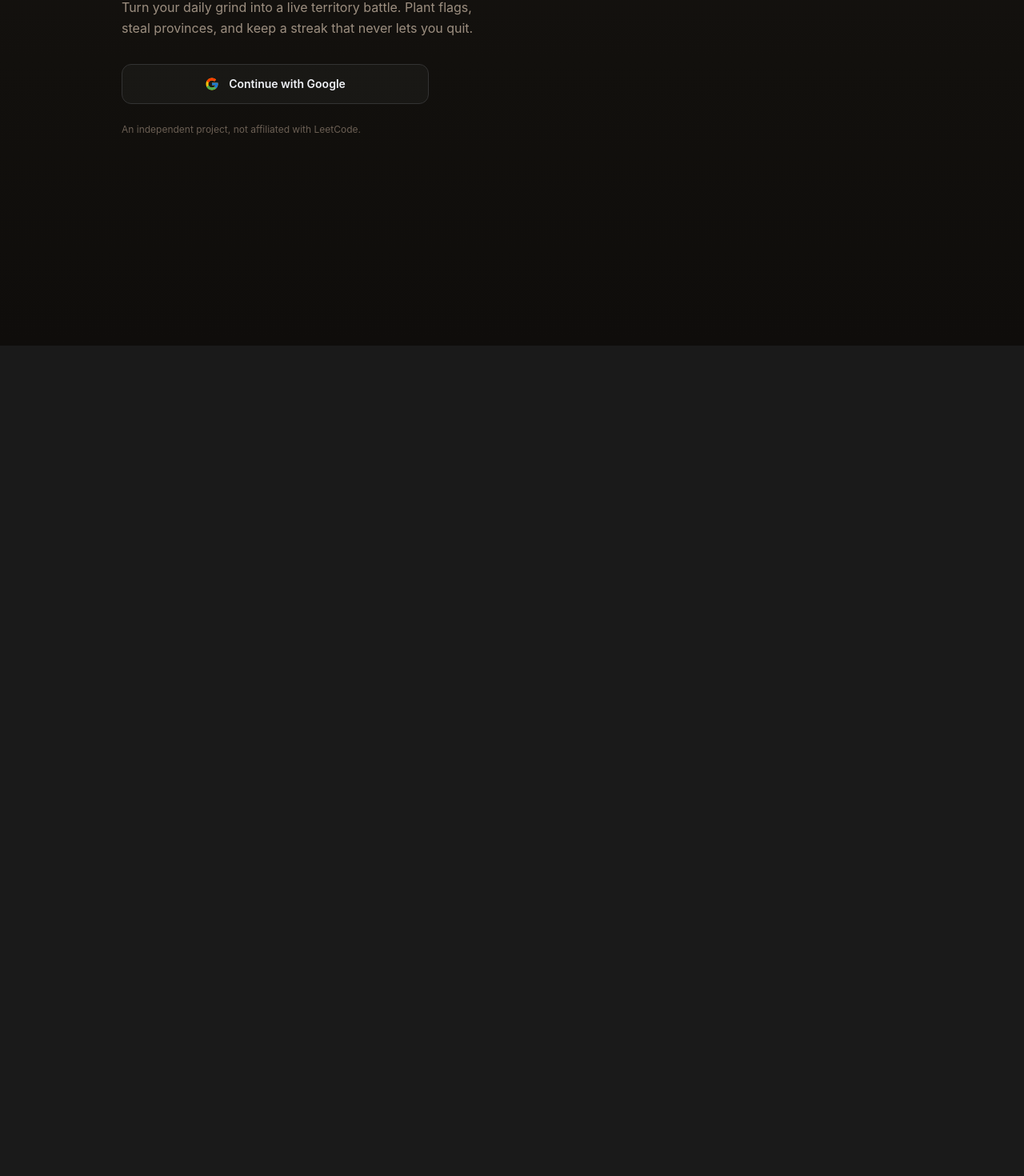
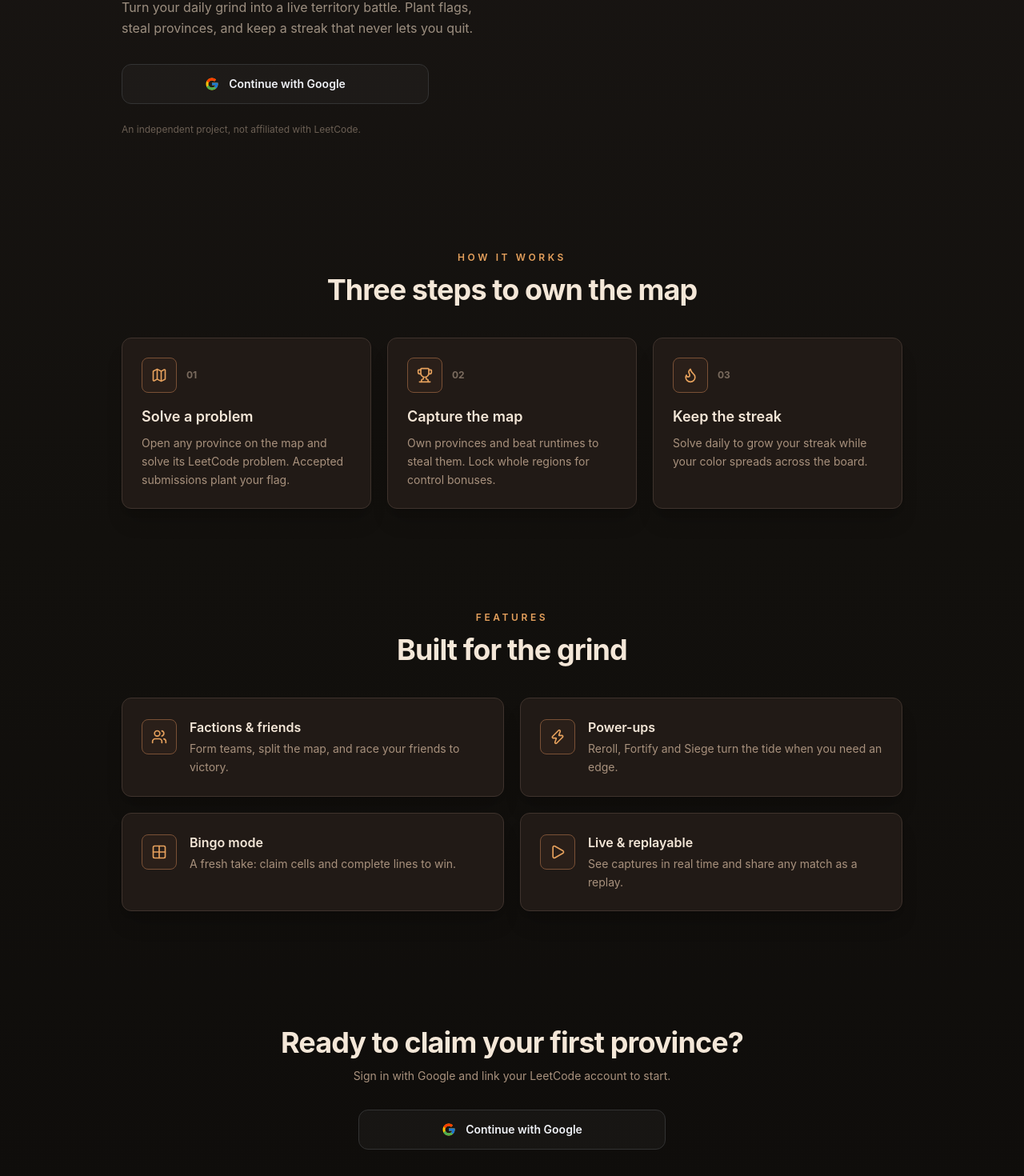
Before and after one commit to Mapriotiy/team-viorel, a React (Vite) app in the folder frontend/: page / in a window 1280 px wide. Shown: the part 368-1838 px from the top of the page at 80% size. Before the commit the page ends 800 px from the top, so only its background shows below. Built offline with nearby package versions, Linux system fonts and the light colour scheme; no server answers.

Commit message:
style(auth): landing sections for steps and features

```diff
--- a/frontend/src/pages/AuthPage.tsx
+++ b/frontend/src/pages/AuthPage.tsx
@@ -1,3 +1,4 @@
+import { Flame, Grid2x2, Map as MapIcon, Play, Trophy, Users, Zap } from "lucide-react";
 import { useGoogleLogin } from "./auth/useGoogleLogin";
 import { GoogleButton } from "./auth/GoogleButton";
 
@@ -5,6 +6,31 @@ type AuthPageProps = {
     initialError?: string | null;
     onClearError?: () => void;
 };
+
+const STEPS = [
+    {
+        icon: MapIcon,
+        title: "Solve a problem",
+        body: "Open any province on the map and solve its LeetCode problem. Accepted submissions plant your flag.",
+    },
+    {
+        icon: Trophy,
+        title: "Capture the map",
+        body: "Own provinces and beat runtimes to steal them. Lock whole regions for control bonuses.",
+    },
+    {
+        icon: Flame,
+        title: "Keep the streak",
+        body: "Solve daily to grow your streak while your color spreads across the board.",
+    },
+];
+
+const FEATURES = [
+    { icon: Users, title: "Factions & friends", body: "Form teams, split the map, and race your friends to victory." },
+    { icon: Zap, title: "Power-ups", body: "Reroll, Fortify and Siege turn the tide when you need an edge." },
+    { icon: Grid2x2, title: "Bingo mode", body: "A fresh take: claim cells and complete lines to win." },
+    { icon: Play, title: "Live & replayable", body: "See captures in real time and share any match as a replay." },
+];
 
 export function AuthPage({ initialError = null, onClearError }: AuthPageProps) {
     const { errorMessage, isRedirecting, onLogin } = useGoogleLogin(initialError, onClearError);
@@ -61,6 +87,78 @@ export function AuthPage({ initialError = null, onClearError }: AuthPageProps) {
                     </p>
                 </div>
             </section>
+
+            <section id="how" className="mx-auto max-w-5xl px-6 py-16">
+                <p className="text-center text-xs font-semibold uppercase tracking-[0.3em] text-[#e6a15d]">
+                    How it works
+                </p>
+                <h2 className="mt-3 text-center text-3xl font-bold tracking-tight text-[#f4e7d8] sm:text-4xl">
+                    Three steps to own the map
+                </h2>
+                <div className="mt-10 grid gap-5 md:grid-cols-3">
+                    {STEPS.map((step, index) => (
+                        <div
+                            key={step.title}
+                            className="rounded-xl border border-[#3f332d] bg-[#211a16] p-6 shadow-xl shadow-black/15 transition hover:border-[#e6a15d]/45"
+                        >
+                            <div className="flex items-center gap-3">
+                                <span className="grid h-11 w-11 place-items-center rounded-lg border border-[#7a5136] bg-[#2a1f19] text-[#e6a15d]">
+                                    <step.icon size={20} />
+                                </span>
+                                <span className="text-xs font-bold text-[#7a6b5e]">0{index + 1}</span>
+                            </div>
+                            <h3 className="mt-4 text-lg font-semibold text-[#f4e7d8]">{step.title}</h3>
+                            <p className="mt-2 text-sm leading-relaxed text-[#a8917d]">{step.body}</p>
+                        </div>
+                    ))}
+                </div>
+            </section>
+
+            <section id="features" className="mx-auto max-w-5xl px-6 py-16">
+                <p className="text-center text-xs font-semibold uppercase tracking-[0.3em] text-[#e6a15d]">
+                    Features
+                </p>
+                <h2 className="mt-3 text-center text-3xl font-bold tracking-tight text-[#f4e7d8] sm:text-4xl">
+                    Built for the grind
+                </h2>
+                <div className="mt-10 grid gap-5 sm:grid-cols-2">
+                    {FEATURES.map((feature) => (
+                        <div
+                            key={feature.title}
+                            className="flex gap-4 rounded-xl border border-[#3f332d] bg-[#211a16] p-6 shadow-xl shadow-black/15 transition hover:border-[#e6a15d]/40"
+                        >
+                            <span className="mt-0.5 grid h-11 w-11 shrink-0 place-items-center rounded-lg border border-[#7a5136] bg-[#2a1f19] text-[#e6a15d]">
+                                <feature.icon size={20} />
+                            </span>
+                            <div>
+                                <h3 className="font-semibold text-[#f4e7d8]">{feature.title}</h3>
+                                <p className="mt-1 text-sm leading-relaxed text-[#a8917d]">{feature.body}</p>
+                            </div>
+                        </div>
+                    ))}
+                </div>
+            </section>
+
+            <section className="mx-auto max-w-3xl px-6 py-20 text-center">
+                <h2 className="text-3xl font-bold tracking-tight text-[#f4e7d8] sm:text-4xl">
+                    Ready to claim your first province?
+                </h2>
+                <p className="mt-3 text-sm text-[#a8917d]">
+                    Sign in with Google and link your LeetCode account to start.
+                </p>
+                <div className="mx-auto mt-8 max-w-sm">
+                    <GoogleButton
+                        onLogin={onLogin}
+                        isRedirecting={isRedirecting}
+                        className="!py-3.5"
+                    />
+                    {errorMessage ? (
+                        <p className="mt-3 rounded-md border border-red-500/30 bg-red-500/10 px-3 py-2 text-sm text-red-300">
+                            {errorMessage}
+                        </p>
+                    ) : null}
+                </div>
+            </section>
         </main>
     );
 }
```
